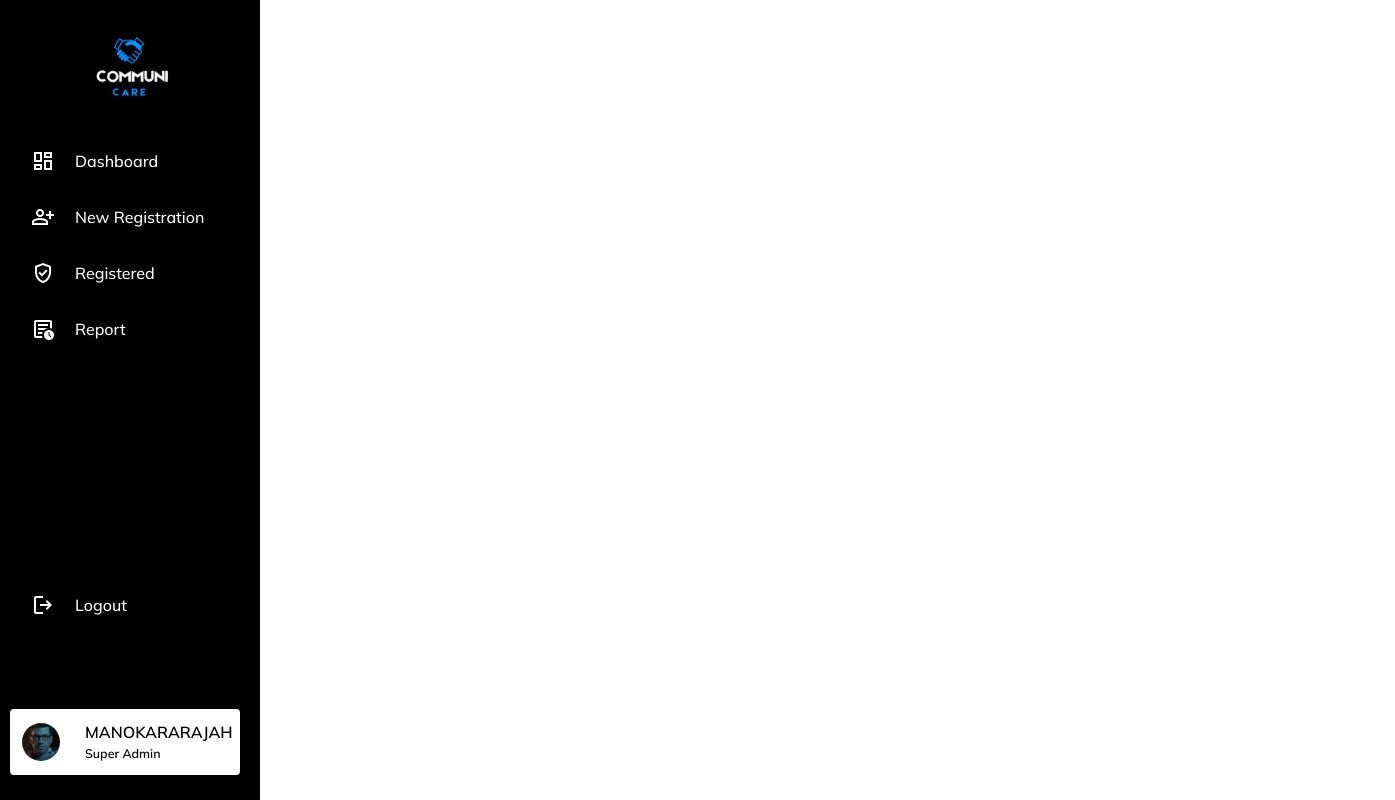
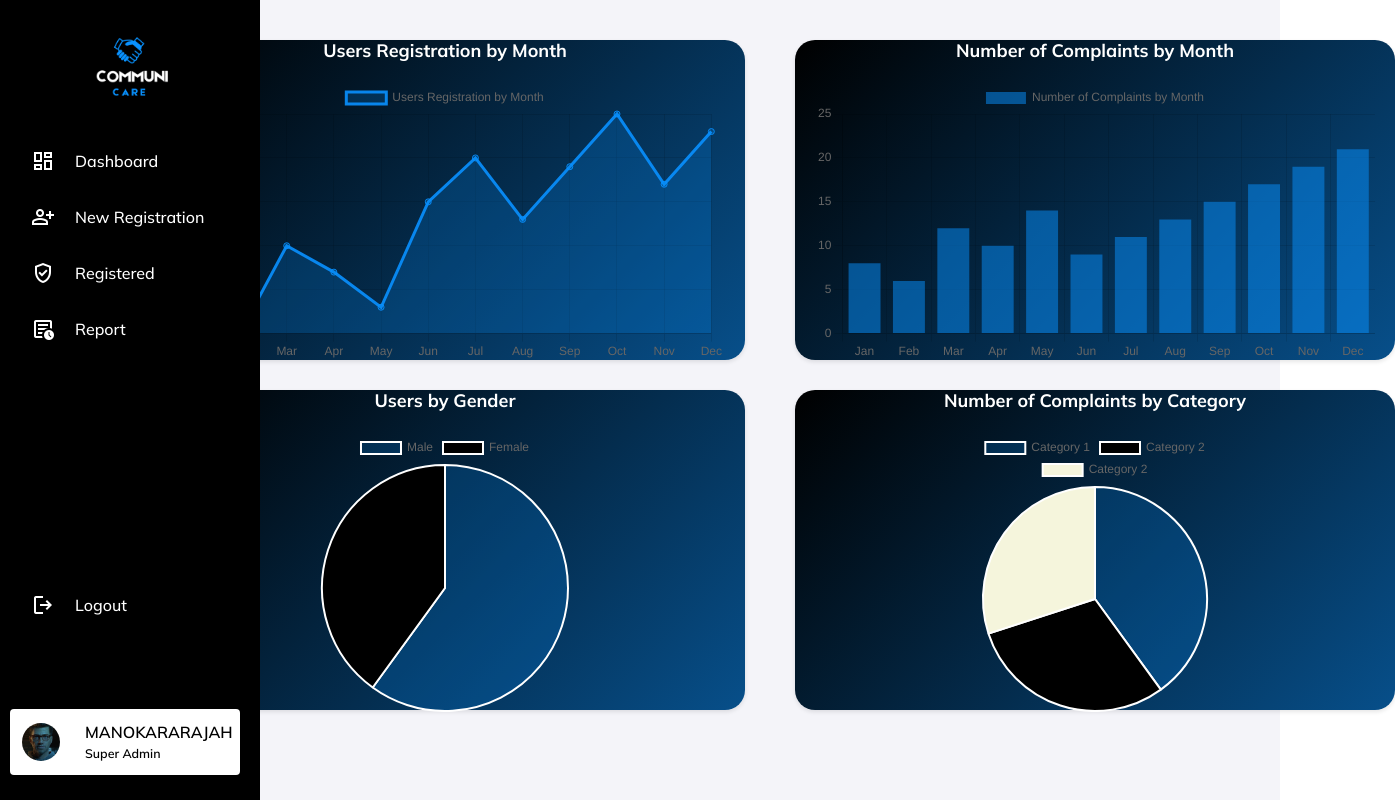
Before and after one commit to CommuniCareSL/CommuniCare-WebApp, a React (Vite) app: page /Report in a window 1280 px wide. Shown: the whole page, 1395 px wide, since content can reach past the window. Built offline with nearby package versions, Linux system fonts and the light colour scheme.

Commit message:
SuperAdmin Report page

```diff
--- a/package.json
+++ b/package.json
@@ -17,6 +17,7 @@
     "@fortawesome/react-fontawesome": "^0.2.2",
     "bootstrap": "^5.3.3",
     "boxicons": "^2.1.4",
+    "chart.js": "^4.4.3",
     "react": "^18.3.1",
     "react-dom": "^18.3.1",
     "react-router-dom": "^6.24.1",
--- a/src/pages/SuperAdmin/Report.jsx
+++ b/src/pages/SuperAdmin/Report.jsx
@@ -1,11 +1,118 @@
+import React, { useEffect } from 'react';
+import Chart from 'chart.js/auto';
+import '../../styles/pages/SuperAdmin/Report.css';
 import Sidebar from '../../components/SuperAdmin/Sidebar';
-import '../../styles/pages/SuperAdmin/Report.css'
-
 
 const Report = () => {
+  useEffect(() => {
+    const usersChartCtx = document.getElementById('usersChart').getContext('2d');
+    const complaintsChartCtx = document.getElementById('complaintsChart').getContext('2d');
+    const genderChartCtx = document.getElementById('genderChart').getContext('2d');
+    const categoryChartCtx = document.getElementById('categoryChart').getContext('2d');
+
+    // Set canvas sizes
+    document.getElementById('genderChart').width = 400;
+    document.getElementById('genderChart').height = 400;
+    document.getElementById('categoryChart').width = 400;
+    document.getElementById('categoryChart').height = 400;
+
+    const usersChart = new Chart(usersChartCtx, {
+      type: 'line',
+      data: {
+        labels: ['Jan', 'Feb', 'Mar', 'Apr', 'May', 'Jun', 'Jul', 'Aug', 'Sep', 'Oct', 'Nov', 'Dec'],
+        datasets: [{
+          label: 'Users Registration by Month',
+          data: [10, 5, 15, 12, 8, 20, 25, 18, 24, 30, 22, 28],
+          borderColor: 'rgba(9, 145, 255, 0.9)',
+          backgroundColor: 'rgba(9, 145, 255, 0.2)',
+          fill: true,
+        }]
+      },
+      options: {
+        responsive: true,
+        maintainAspectRatio: true,
+      }
+    });
+
+    const complaintsChart = new Chart(complaintsChartCtx, {
+      type: 'bar',
+      data: {
+        labels: ['Jan', 'Feb', 'Mar', 'Apr', 'May', 'Jun', 'Jul', 'Aug', 'Sep', 'Oct', 'Nov', 'Dec'],
+        datasets: [{
+          label: 'Number of Complaints by Month',
+          data: [8, 6, 12, 10, 14, 9, 11, 13, 15, 17, 19, 21],
+          borderColor: 'black',
+          backgroundColor: 'rgba(9, 145, 255, 0.5)',
+        }]
+      },
+      options: {
+        responsive: true,
+        maintainAspectRatio: true,
+      }
+    });
+
+    const genderChart = new Chart(genderChartCtx, {
+      type: 'pie',
+      data: {
+        labels: ['Male', 'Female'],
+        datasets: [{
+          data: [60, 40],
+          backgroundColor: ['rgba(9, 145, 255, 0.2)', 'black'],
+        }]
+      },
+      options: {
+        responsive: true,
+        maintainAspectRatio: true,
+      }
+    });
+
+    const categoryChart = new Chart(categoryChartCtx, {
+      type: 'pie',
+      data: {
+        labels: ['Category 1', 'Category 2','Category 2'],
+        datasets: [{
+          data: [40,30, 30],
+          backgroundColor: ['rgba(9, 145, 255, 0.2)', 'black','beige'],
+        }]
+      },
+      options: {
+        responsive: true,
+        maintainAspectRatio: true,
+      }
+    });
+
+    // Cleanup function to destroy charts when component unmounts
+    return () => {
+      usersChart.destroy();
+      complaintsChart.destroy();
+      genderChart.destroy();
+      categoryChart.destroy();
+    };
+  }, []);
+
   return (
     <div>
       <Sidebar />
+      <div className="report-content">
+        <div className="graph-container">
+          <div className="graph-card">
+            <h3>Users Registration by Month</h3>
+            <canvas id="usersChart"></canvas>
+          </div>
+          <div className="graph-card">
+            <h3>Number of Complaints by Month</h3>
+            <canvas id="complaintsChart"></canvas>
+          </div>
+          <div className="graph-card">
+            <h3>Users by Gender</h3>
+            <canvas id="genderChart" className="pie-chart"></canvas>
+          </div>
+          <div className="graph-card">
+            <h3>Number of Complaints by Category</h3>
+            <canvas id="categoryChart" className="pie-chart"></canvas>
+          </div>
+        </div>
+      </div>
     </div>
   );
 };
--- a/src/styles/pages/SuperAdmin/Report.css
+++ b/src/styles/pages/SuperAdmin/Report.css
@@ -0,0 +1,65 @@
+/* src/styles/pages/SuperAdmin/Report.css */
+
+.report-content {
+    margin-left: 85px; /* Adjust according to your sidebar width */
+    padding: 20px;
+    background-color: #f4f4f9;
+    min-height: 100vh;
+    transition: margin-left 0.4s ease; /* Ensure smooth transition when sidebar expands */
+}
+
+/* Ensure the content shifts correctly when the sidebar is expanded */
+.sidebar:hover ~ .report-content {
+    margin-left: 260px; /* Adjust according to the sidebar expanded width */
+}
+
+.graph-container {
+    display: grid;
+    grid-template-columns: repeat(2, 1fr); /* Two columns */
+    grid-template-rows: repeat(2, auto); /* Two rows */
+    gap: 30px;
+    justify-content: center; /* Center the charts */
+    padding: 20px; /* Add some padding */
+
+}
+
+.graph-card {
+    background: linear-gradient(135deg, #000000, #074f8a);
+    border-radius: 20px;
+    box-shadow: 0 2px 4px rgba(0, 0, 0, 0.1);
+    padding: 20px;
+    transition: transform 0.2s;
+    display: flex;
+    flex-direction: column;
+    align-items: center;
+    justify-content: center;
+}
+
+.graph-card:hover {
+    transform: translateY(-5px);
+}
+
+.graph-card h3 {
+    margin-bottom: 20px;
+    font-size: 18px;
+    color: #ffffff;
+    text-align: center;
+}
+
+canvas {
+    width: 100%;
+    max-height: 400px; /* Ensures charts do not exceed this height */
+}
+
+/* Media queries */
+@media (max-width: 768px) {
+    .graph-container {
+        grid-template-columns: 1fr; /* Stack charts vertically on smaller screens */
+        grid-template-rows: repeat(auto-fit, minmax(300px, 1fr)); /* Responsive height */
+    }
+}
+
+.graph-card{
+    height:320px ;
+    width: 600px;
+}
```
Also changed, not shown: 1 other file (tests, documents, lock files or other folders).
